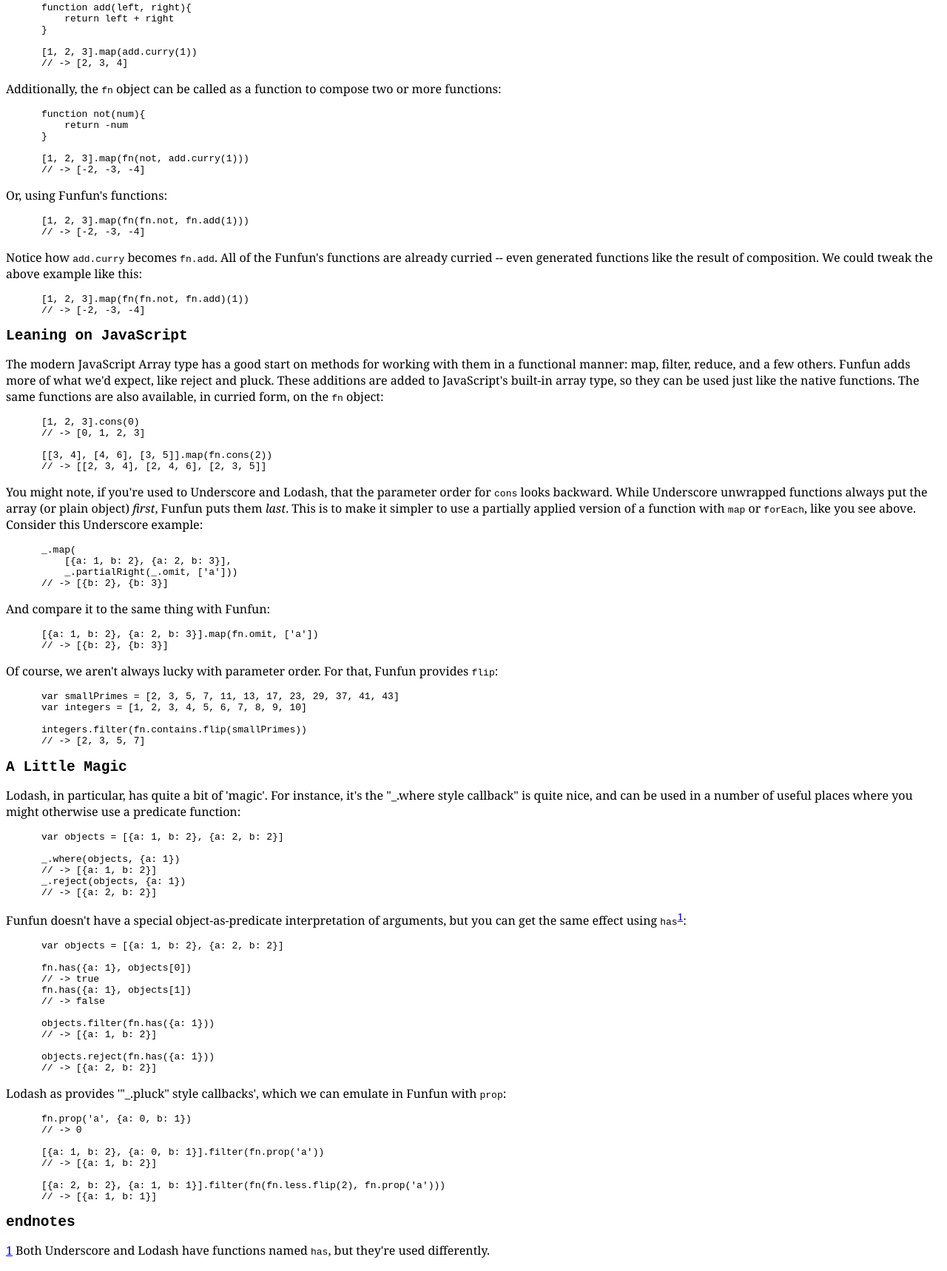
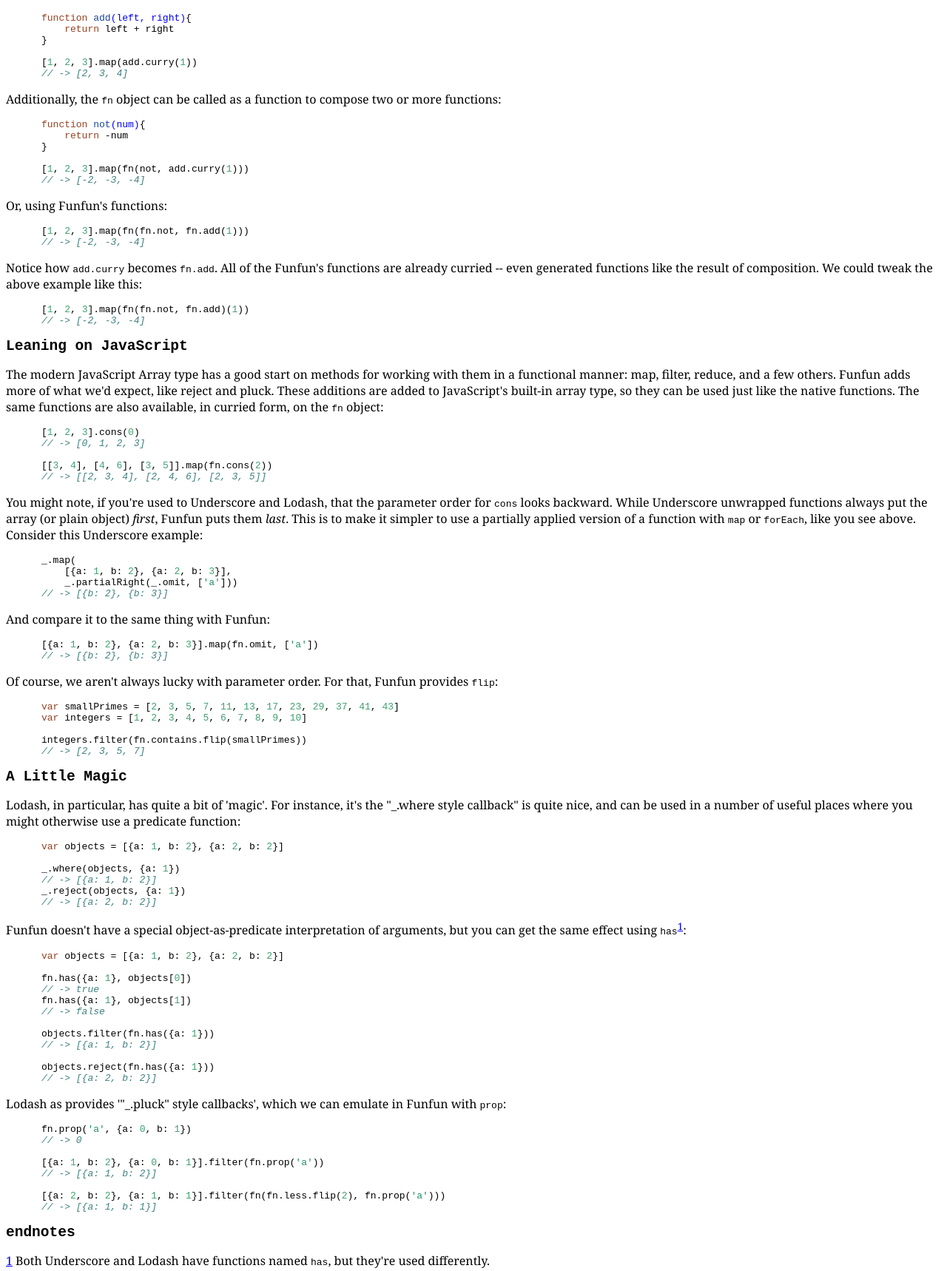
Before and after one commit to faboo/Funfun, a plain HTML site: page index.html in a window 1280 px wide. Shown: the part 538-2256 px from the top of the page at 74% size. Drawn offline with Linux system fonts and the light colour scheme; files that its build step writes are made by us from their sources.

Commit message:
docgen and spelling improvements

```diff
--- a/index.html
+++ b/index.html
@@ -1,9 +1,7 @@
-<html>
-<head>
+<!doctype html>
+<html><head>
 <meta charset="utf-8">
-<link rel="stylesheet" type="text/css" href="documentation/documention.css">
-<title>Funfun</title></head>
-</head>
+<link rel="stylesheet" type="text/css" href="documentation/documentation.css"><title>Readme</title></head>
 <body>
 <h1 id="funfun">Funfun</h1>
 <p>I love Underscore and Lodash -- having a lot of the operations I&#39;m used to from
@@ -17,7 +15,7 @@
 advantage of new ES6 functionality to integration with existing types, and allow
 library users to leverage some of that &quot;magic&quot; themselves.</p>
 <p>Take a look at the overview below or check out the
-<a href="http://faboo.github.io/Funfun/documention/documention.html">API documention</a>.</p>
+<a href="http://faboo.github.io/Funfun/documention/documentation.html">API documention</a>.</p>
 <p>Download it here:
 <a href="http://faboo.github.io/Funfun/fn.min.js">fn.min.js</a>.</p>
 <p>Download the unminified version here:
@@ -30,28 +28,28 @@
 <p>The biggest tools Funfun provides are automated currying and easy function
 composition. Functions have a property, <code>curry</code>, that is a auto-curried version
 of the function:</p>
-<pre><code>function add(left, right){
-    return left + right
+<pre><code><span class="hljs-function"><span class="hljs-keyword">function</span> <span class="hljs-title">add</span><span class="hljs-params">(left, right)</span></span>{
+    <span class="hljs-keyword">return</span> left + right
 }
 
-[1, 2, 3].map(add.curry(1))
-// -&gt; [2, 3, 4]
+[<span class="hljs-number">1</span>, <span class="hljs-number">2</span>, <span class="hljs-number">3</span>].map(add.curry(<span class="hljs-number">1</span>))
+<span class="hljs-comment">// -&gt; [2, 3, 4]</span>
 </code></pre><p>Additionally, the <code>fn</code> object can be called as a function to compose two or more
 functions:</p>
-<pre><code>function not(num){
-    return -num
+<pre><code><span class="hljs-function"><span class="hljs-keyword">function</span> <span class="hljs-title">not</span><span class="hljs-params">(num)</span></span>{
+    <span class="hljs-keyword">return</span> -num
 }
 
-[1, 2, 3].map(fn(not, add.curry(1)))
-// -&gt; [-2, -3, -4]
+[<span class="hljs-number">1</span>, <span class="hljs-number">2</span>, <span class="hljs-number">3</span>].map(fn(not, add.curry(<span class="hljs-number">1</span>)))
+<span class="hljs-comment">// -&gt; [-2, -3, -4]</span>
 </code></pre><p>Or, using Funfun&#39;s functions:</p>
-<pre><code>[1, 2, 3].map(fn(fn.not, fn.add(1)))
-// -&gt; [-2, -3, -4]
+<pre><code>[<span class="hljs-number">1</span>, <span class="hljs-number">2</span>, <span class="hljs-number">3</span>].map(fn(fn.not, fn.add(<span class="hljs-number">1</span>)))
+<span class="hljs-comment">// -&gt; [-2, -3, -4]</span>
 </code></pre><p>Notice how <code>add.curry</code> becomes <code>fn.add</code>. All of the Funfun&#39;s functions are
 already curried -- even generated functions like the result of composition. We
 could tweak the above example like this:</p>
-<pre><code>[1, 2, 3].map(fn(fn.not, fn.add)(1))
-// -&gt; [-2, -3, -4]
+<pre><code>[<span class="hljs-number">1</span>, <span class="hljs-number">2</span>, <span class="hljs-number">3</span>].map(fn(fn.not, fn.add)(<span class="hljs-number">1</span>))
+<span class="hljs-comment">// -&gt; [-2, -3, -4]</span>
 </code></pre><h2 id="leaning-on-javascript">Leaning on JavaScript</h2>
 <p>The modern JavaScript Array type has a good start on methods for working with
 them in a functional manner: map, filter, reduce, and a few others. Funfun adds
@@ -59,68 +57,67 @@
 JavaScript&#39;s built-in array type, so they can be used just like the native
 functions. The same functions are also available, in curried form, on the <code>fn</code>
 object:</p>
-<pre><code>[1, 2, 3].cons(0)
-// -&gt; [0, 1, 2, 3]
+<pre><code>[<span class="hljs-number">1</span>, <span class="hljs-number">2</span>, <span class="hljs-number">3</span>].cons(<span class="hljs-number">0</span>)
+<span class="hljs-comment">// -&gt; [0, 1, 2, 3]</span>
 
-[[3, 4], [4, 6], [3, 5]].map(fn.cons(2))
-// -&gt; [[2, 3, 4], [2, 4, 6], [2, 3, 5]]
+[[<span class="hljs-number">3</span>, <span class="hljs-number">4</span>], [<span class="hljs-number">4</span>, <span class="hljs-number">6</span>], [<span class="hljs-number">3</span>, <span class="hljs-number">5</span>]].map(fn.cons(<span class="hljs-number">2</span>))
+<span class="hljs-comment">// -&gt; [[2, 3, 4], [2, 4, 6], [2, 3, 5]]</span>
 </code></pre><p>You might note, if you&#39;re used to Underscore and Lodash, that the parameter
 order for <code>cons</code> looks backward. While Underscore unwrapped functions always put
 the array (or plain object) <em>first</em>, Funfun puts them <em>last</em>. This is to make it
 simpler to use a partially applied version of a function with <code>map</code> or
 <code>forEach</code>, like you see above. Consider this Underscore example:</p>
 <pre><code>_.map(
-    [{a: 1, b: 2}, {a: 2, b: 3}],
-    _.partialRight(_.omit, [&#39;a&#39;]))
-// -&gt; [{b: 2}, {b: 3}]
+    [{a: <span class="hljs-number">1</span>, b: <span class="hljs-number">2</span>}, {a: <span class="hljs-number">2</span>, b: <span class="hljs-number">3</span>}],
+    _.partialRight(_.omit, [<span class="hljs-string">'a'</span>]))
+<span class="hljs-comment">// -&gt; [{b: 2}, {b: 3}]</span>
 </code></pre><p>And compare it to the same thing with Funfun:</p>
-<pre><code>[{a: 1, b: 2}, {a: 2, b: 3}].map(fn.omit, [&#39;a&#39;])
-// -&gt; [{b: 2}, {b: 3}]
+<pre><code>[{a: <span class="hljs-number">1</span>, b: <span class="hljs-number">2</span>}, {a: <span class="hljs-number">2</span>, b: <span class="hljs-number">3</span>}].map(fn.omit, [<span class="hljs-string">'a'</span>])
+<span class="hljs-comment">// -&gt; [{b: 2}, {b: 3}]</span>
 </code></pre><p>Of course, we aren&#39;t always lucky with parameter order. For that, Funfun
 provides <code>flip</code>:</p>
-<pre><code>var smallPrimes = [2, 3, 5, 7, 11, 13, 17, 23, 29, 37, 41, 43]
-var integers = [1, 2, 3, 4, 5, 6, 7, 8, 9, 10]
+<pre><code><span class="hljs-keyword">var</span> smallPrimes = [<span class="hljs-number">2</span>, <span class="hljs-number">3</span>, <span class="hljs-number">5</span>, <span class="hljs-number">7</span>, <span class="hljs-number">11</span>, <span class="hljs-number">13</span>, <span class="hljs-number">17</span>, <span class="hljs-number">23</span>, <span class="hljs-number">29</span>, <span class="hljs-number">37</span>, <span class="hljs-number">41</span>, <span class="hljs-number">43</span>]
+<span class="hljs-keyword">var</span> integers = [<span class="hljs-number">1</span>, <span class="hljs-number">2</span>, <span class="hljs-number">3</span>, <span class="hljs-number">4</span>, <span class="hljs-number">5</span>, <span class="hljs-number">6</span>, <span class="hljs-number">7</span>, <span class="hljs-number">8</span>, <span class="hljs-number">9</span>, <span class="hljs-number">10</span>]
 
 integers.filter(fn.contains.flip(smallPrimes))
-// -&gt; [2, 3, 5, 7]
+<span class="hljs-comment">// -&gt; [2, 3, 5, 7]</span>
 </code></pre><h2 id="a-little-magic">A Little Magic</h2>
 <p>Lodash, in particular, has quite a bit of &#39;magic&#39;. For instance, it&#39;s the
 &quot;_.where style callback&quot; is quite nice, and can be used in a number of useful
 places where you might otherwise use a predicate function:</p>
-<pre><code>var objects = [{a: 1, b: 2}, {a: 2, b: 2}]
+<pre><code><span class="hljs-keyword">var</span> objects = [{a: <span class="hljs-number">1</span>, b: <span class="hljs-number">2</span>}, {a: <span class="hljs-number">2</span>, b: <span class="hljs-number">2</span>}]
 
-_.where(objects, {a: 1})
-// -&gt; [{a: 1, b: 2}]
-_.reject(objects, {a: 1})
-// -&gt; [{a: 2, b: 2}]
+_.where(objects, {a: <span class="hljs-number">1</span>})
+<span class="hljs-comment">// -&gt; [{a: 1, b: 2}]</span>
+_.reject(objects, {a: <span class="hljs-number">1</span>})
+<span class="hljs-comment">// -&gt; [{a: 2, b: 2}]</span>
 </code></pre><p>Funfun doesn&#39;t have a special object-as-predicate interpretation of arguments,
 but you can get the same effect using <code>has</code><sup id="ref1"><a
 href="#note1">1</a></sup>:</p>
-<pre><code>var objects = [{a: 1, b: 2}, {a: 2, b: 2}]
+<pre><code><span class="hljs-keyword">var</span> objects = [{a: <span class="hljs-number">1</span>, b: <span class="hljs-number">2</span>}, {a: <span class="hljs-number">2</span>, b: <span class="hljs-number">2</span>}]
 
-fn.has({a: 1}, objects[0])
-// -&gt; true
-fn.has({a: 1}, objects[1])
-// -&gt; false
+fn.has({a: <span class="hljs-number">1</span>}, objects[<span class="hljs-number">0</span>])
+<span class="hljs-comment">// -&gt; true</span>
+fn.has({a: <span class="hljs-number">1</span>}, objects[<span class="hljs-number">1</span>])
+<span class="hljs-comment">// -&gt; false</span>
 
-objects.filter(fn.has({a: 1}))
-// -&gt; [{a: 1, b: 2}]
+objects.filter(fn.has({a: <span class="hljs-number">1</span>}))
+<span class="hljs-comment">// -&gt; [{a: 1, b: 2}]</span>
 
-objects.reject(fn.has({a: 1}))
-// -&gt; [{a: 2, b: 2}]
+objects.reject(fn.has({a: <span class="hljs-number">1</span>}))
+<span class="hljs-comment">// -&gt; [{a: 2, b: 2}]</span>
 </code></pre><p>Lodash as provides &#39;&quot;_.pluck&quot; style callbacks&#39;, which we can emulate in Funfun
 with <code>prop</code>:</p>
-<pre><code>fn.prop(&#39;a&#39;, {a: 0, b: 1})
-// -&gt; 0
+<pre><code>fn.prop(<span class="hljs-string">'a'</span>, {a: <span class="hljs-number">0</span>, b: <span class="hljs-number">1</span>})
+<span class="hljs-comment">// -&gt; 0</span>
 
-[{a: 1, b: 2}, {a: 0, b: 1}].filter(fn.prop(&#39;a&#39;))
-// -&gt; [{a: 1, b: 2}]
+[{a: <span class="hljs-number">1</span>, b: <span class="hljs-number">2</span>}, {a: <span class="hljs-number">0</span>, b: <span class="hljs-number">1</span>}].filter(fn.prop(<span class="hljs-string">'a'</span>))
+<span class="hljs-comment">// -&gt; [{a: 1, b: 2}]</span>
 
-[{a: 2, b: 2}, {a: 1, b: 1}].filter(fn(fn.less.flip(2), fn.prop(&#39;a&#39;)))
-// -&gt; [{a: 1, b: 1}]
+[{a: <span class="hljs-number">2</span>, b: <span class="hljs-number">2</span>}, {a: <span class="hljs-number">1</span>, b: <span class="hljs-number">1</span>}].filter(fn(fn.less.flip(<span class="hljs-number">2</span>), fn.prop(<span class="hljs-string">'a'</span>)))
+<span class="hljs-comment">// -&gt; [{a: 1, b: 1}]</span>
 </code></pre><h2 id="endnotes">endnotes</h2>
 <p><span id="note1"><a href="#ref1">1</a></span> Both Underscore and Lodash have
 functions named <code>has</code>, but they&#39;re used differently.</p>
-
 </body>
-<html>
+</html>
```
Also changed, not shown: documentation/docgen.js (renamed from documention/docgen.js, +34 -1 lines), documentation/documentation.html (renamed from documention/documention.html, +1 -1 lines), documentation/docparse.js (renamed from documention/docparse.js), documentation/documentation.css (renamed from documention/documention.css), 3 other files.
